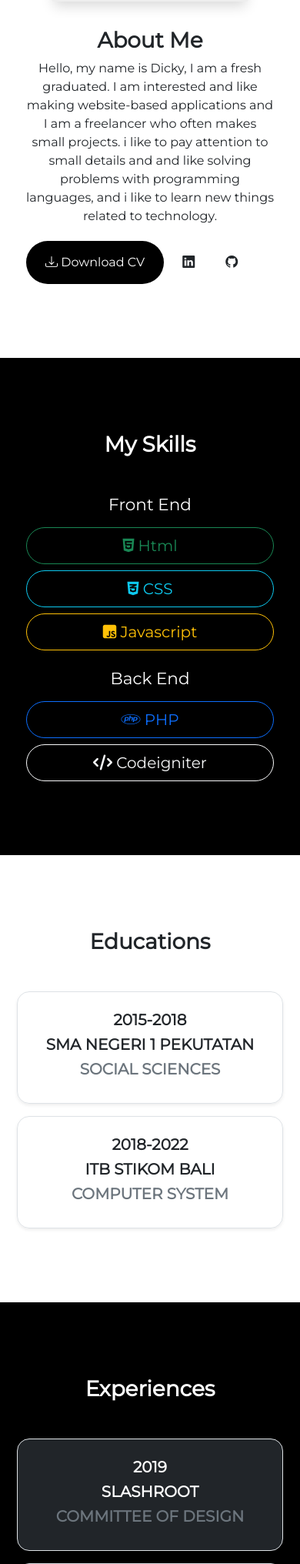
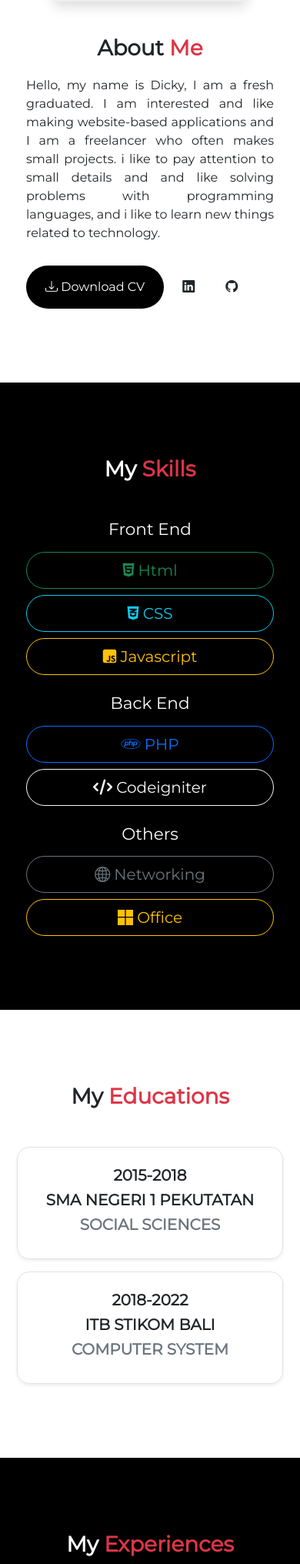
Before and after one commit to gkdyudiana/gkdyudiana.github.io, a PHP site: page / in a window 390 px wide. Shown: the part 1270-3302 px from the top of the page at 77% size. Run offline with PHP 8.4, Linux system fonts and the light colour scheme; some libraries are stand-ins or nearby versions.

Commit message:
add skill and edit some layout

```diff
--- a/assets/css/index.css
+++ b/assets/css/index.css
@@ -62,6 +62,18 @@ body {
         height: 250px;
         outline: 2px solid #eee;
     }
+
+    .about .container h1 {
+        font-weight: 700;
+    }
+
+    .about .container p {
+        text-align: justify;
+        /* text-align: center; */
+        margin-bottom: 30px;
+        margin-top: 20px;
+    }
+
 
     .btn-download {
         background-color: black;
@@ -161,12 +173,14 @@ body {
     .about .container h1 {
         text-align: center;
         font-weight: 700;
-        margin-top: 20px;
+        margin-top: 30px;
     }
 
     .about .container p {
-        text-align: center;
-        margin-bottom: 20px;
+        text-align: justify;
+        /* text-align: center; */
+        margin-bottom: 30px;
+        margin-top: 20px;
     }
 
     .education .row .col, .experience .row .col {
@@ -198,7 +212,7 @@ body {
     }
 
     .projects h5 {
-        font-size: 18px;
+        font-size: 16px;
     }
 }
 
@@ -238,6 +252,17 @@ body {
         color: darkgray;
     }
 
+    .about .container h1 {
+        font-weight: 700;
+    }
+
+    .about .container p {
+        text-align: justify;
+        /* text-align: center; */
+        margin-bottom: 30px;
+        margin-top: 20px;
+    }
+
     .photo {
         background: url('../images/photo.jpg') no-repeat;
         background-size: cover;
--- a/index.html
+++ b/index.html
@@ -9,7 +9,7 @@
     <title>Hello, I'M I Gusti Kade Dicky Yudiana</title>
     <link rel="icon" type="image/png" href="assets/images/code.png">
     <link rel="stylesheet" href="assets/css/bootstrap.min.css">
-    <link rel="stylesheet" href="assets/css/index.css?v=1.6">
+    <link rel="stylesheet" href="assets/css/index.css?v=1.7">
     <link rel="preconnect" href="https://fonts.googleapis.com">
     <link rel="preconnect" href="https://fonts.gstatic.com" crossorigin>
     <link href="https://fonts.googleapis.com/css2?family=Montserrat&display=swap" rel="stylesheet">
@@ -80,7 +80,7 @@
               data-aos-offset="0" class="photo mb-3 shadow">
             </div>
             <div class="col">
-              <h1 class="fw-bold"data-aos="fade-right" data-aos-delay="200">About Me</h1>
+              <h1 class="fw-bold"data-aos="fade-right" data-aos-delay="200">About <span class="text-danger">Me</span></h1>
               <div data-aos="fade-up" data-aos-delay="300">
                 <p>Hello, my name is Dicky, I am a fresh graduated. I am interested and like making website-based applications and I am a freelancer who often makes small projects. i like to pay attention to small details and and like solving problems with programming languages, and i like to learn new things related to technology.</p>
                 <div class="d-flex justify-content-start">
@@ -101,7 +101,7 @@
         <div class="container py-5">
           <div class="row">
             <div class="col text-center">
-              <h1 class="mb-5 fw-bold" data-aos="fade-right" data-aos-delay="100">My Skills</h1>
+              <h1 class="mb-5 fw-bold" data-aos="fade-right" data-aos-delay="100">My <span class="text-danger">Skills</span></h1>
               <div data-aos="fade-up" data-aos-delay="200">
                 <h4 class="mb-3">Front End</h4>
                 <div class="d-flex justify-content-center gap-2">
@@ -115,6 +115,12 @@
                   <button type="button" class="btn btn-outline-light py-2 px-4 fs-5 rounded-pill"><i class="fa-solid fa-code"></i>&nbsp;Codeigniter</button>
                   <!-- <button type="button" class="btn btn-outline-danger py-2 px-4 fs-5 rounded-pill"><i class="fa-brands fa-laravel"></i>&nbsp;Laravel</button> -->
                 </div>
+                <h4 class="mt-4 mb-3">Others</h4>
+                <div class="d-flex justify-content-center gap-2">
+                  <button type="button" class="btn btn-outline-secondary py-2 px-4 fs-5 rounded-pill"><i class="bi bi-globe2"></i>&nbsp;Networking</button>
+                  <button type="button" class="btn btn-outline-warning py-2 px-4 fs-5 rounded-pill"><i class="bi bi-microsoft"></i>&nbsp;Office</button>
+                  <!-- <button type="button" class="btn btn-outline-danger py-2 px-4 fs-5 rounded-pill"><i class="fa-brands fa-laravel"></i>&nbsp;Laravel</button> -->
+                </div>
               </div>
             </div>
           </div>
@@ -125,7 +131,7 @@
       <!-- Education -->
       <div class="education py-5">
         <div class="container py-5">
-          <h1 class="mb-5 text-center fw-bold" data-aos="fade-right" data-aos-delay="100">Educations</h1>
+          <h1 class="mb-5 text-center fw-bold" data-aos="fade-right" data-aos-delay="100">My <span class="text-danger">Educations</span></h1>
           <div class="row d-flex justify-content-center align-items-center gap-3">
             <div class="col p-4 border shadow-sm rounded-4 text-center" data-aos="fade-up" data-aos-delay="200">
               <h5 class="fw-bold">2015-2018</h5>
@@ -146,7 +152,7 @@
 
       <div class="experience py-5 bg-black text-white">
         <div class="container py-5">
-          <h1 class="text-center fw-bold mb-5" data-aos="fade-right" data-aos-delay="100">Experiences</h1>
+          <h1 class="text-center fw-bold mb-5" data-aos="fade-right" data-aos-delay="100">My <span class="text-danger">Experiences</span></h1>
           <div class="row d-flex justify-content-center align-items-center gap-3">
             <div class="col bg-dark border text-white p-4 shadow rounded-4 text-center" data-aos="fade-up" data-aos-delay="200">
               <h5 class="fw-bold">2019</h5>
@@ -174,7 +180,7 @@
 
       <div class="projects py-5">
         <div class="container py-5">
-          <h1 class="fw-bold text-center mb-5" data-aos="fade-right" data-aos-delay="100">Projects</h1>
+          <h1 class="fw-bold text-center mb-5" data-aos="fade-right" data-aos-delay="100">My <span class="text-danger">Projects</span></h1>
           <div class="row d-flex justify-content-center align-items-center gap-4">
             <div class="col-4 text-center" data-aos="fade-up" data-aos-delay="200">
               <div class="shadow rounded-4 text-center">
```
